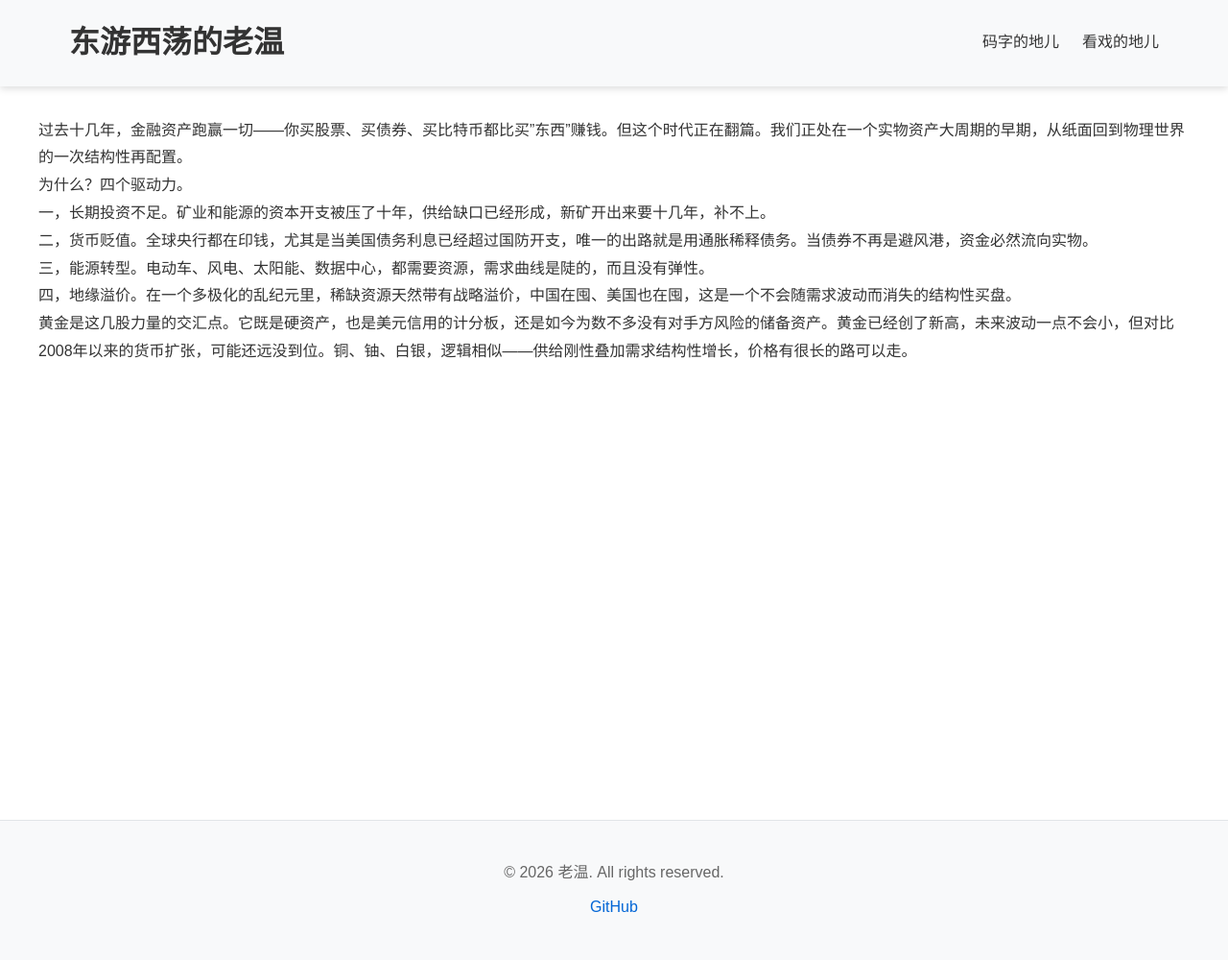
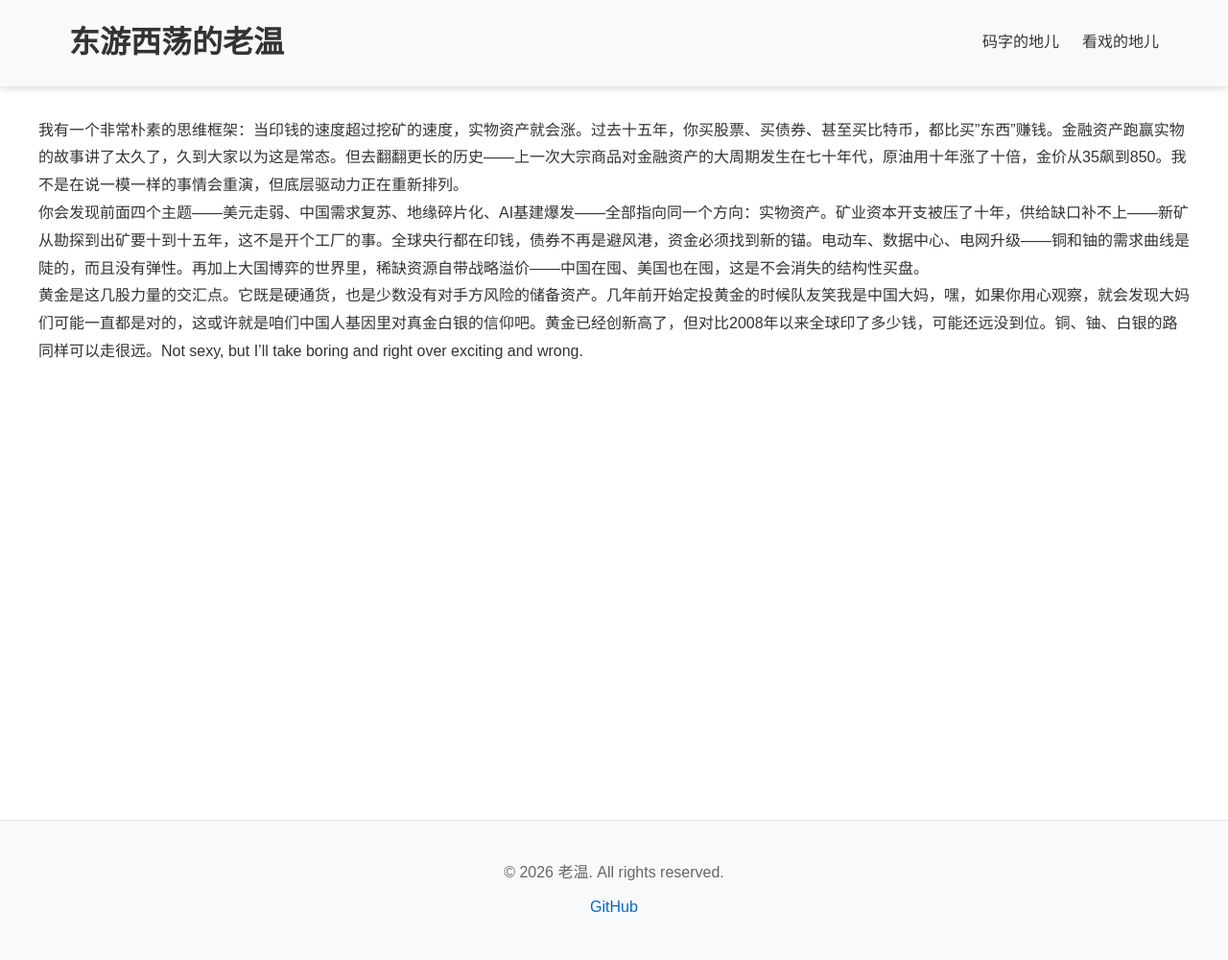
Before and after one commit to pwen/pwen.github.io, a Jekyll site: the page built from pulse-content/2026/2026-hard-assets.md, in a window 1280 px wide. Shown: the whole page at 96% size. Built offline with Jekyll 4.4.1, drawn with Linux system fonts in a browser that asks for light colours; our own code applies the rules of GitHub Pages for plain Markdown files.

```diff
--- a/pulse-content/2026/2026-hard-assets.md
+++ b/pulse-content/2026/2026-hard-assets.md
@@ -1,13 +1,5 @@
-过去十几年，金融资产跑赢一切——你买股票、买债券、买比特币都比买"东西"赚钱。但这个时代正在翻篇。我们正处在一个实物资产大周期的早期，从纸面回到物理世界的一次结构性再配置。
+我有一个非常朴素的思维框架：当印钱的速度超过挖矿的速度，实物资产就会涨。过去十五年，你买股票、买债券、甚至买比特币，都比买"东西"赚钱。金融资产跑赢实物的故事讲了太久了，久到大家以为这是常态。但去翻翻更长的历史——上一次大宗商品对金融资产的大周期发生在七十年代，原油用十年涨了十倍，金价从35飙到850。我不是在说一模一样的事情会重演，但底层驱动力正在重新排列。
 
-为什么？四个驱动力。
+你会发现前面四个主题——美元走弱、中国需求复苏、地缘碎片化、AI基建爆发——全部指向同一个方向：实物资产。矿业资本开支被压了十年，供给缺口补不上——新矿从勘探到出矿要十到十五年，这不是开个工厂的事。全球央行都在印钱，债券不再是避风港，资金必须找到新的锚。电动车、数据中心、电网升级——铜和铀的需求曲线是陡的，而且没有弹性。再加上大国博弈的世界里，稀缺资源自带战略溢价——中国在囤、美国也在囤，这是不会消失的结构性买盘。
 
-一，长期投资不足。矿业和能源的资本开支被压了十年，供给缺口已经形成，新矿开出来要十几年，补不上。
-
-二，货币贬值。全球央行都在印钱，尤其是当美国债务利息已经超过国防开支，唯一的出路就是用通胀稀释债务。当债券不再是避风港，资金必然流向实物。
-
-三，能源转型。电动车、风电、太阳能、数据中心，都需要资源，需求曲线是陡的，而且没有弹性。
-
-四，地缘溢价。在一个多极化的乱纪元里，稀缺资源天然带有战略溢价，中国在囤、美国也在囤，这是一个不会随需求波动而消失的结构性买盘。
-
-黄金是这几股力量的交汇点。它既是硬资产，也是美元信用的计分板，还是如今为数不多没有对手方风险的储备资产。黄金已经创了新高，未来波动一点不会小，但对比2008年以来的货币扩张，可能还远没到位。铜、铀、白银，逻辑相似——供给刚性叠加需求结构性增长，价格有很长的路可以走。
+黄金是这几股力量的交汇点。它既是硬通货，也是少数没有对手方风险的储备资产。几年前开始定投黄金的时候队友笑我是中国大妈，嘿，如果你用心观察，就会发现大妈们可能一直都是对的，这或许就是咱们中国人基因里对真金白银的信仰吧。黄金已经创新高了，但对比2008年以来全球印了多少钱，可能还远没到位。铜、铀、白银的路同样可以走很远。Not sexy, but I'll take boring and right over exciting and wrong.
```
Also changed, not shown: pulse-content/2026/2026-ai.md (+3 -7 lines), pulse-content/2026/2026-china.md (+3 -5 lines), pulse-content/2026/2026-dollar.md (+3 -3 lines), pulse-content/2026/2026-fragmentation.md (+3 -3 lines).
